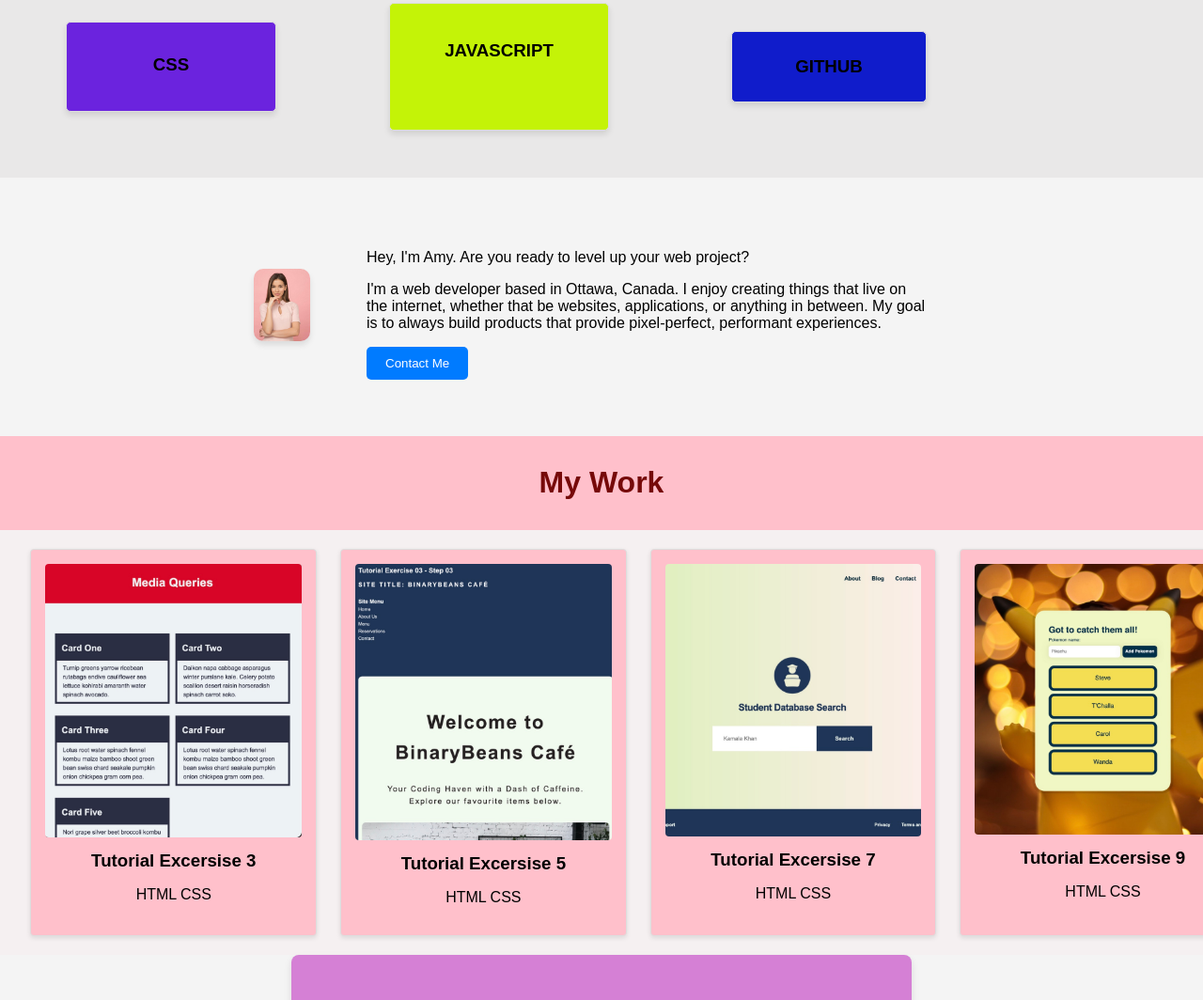
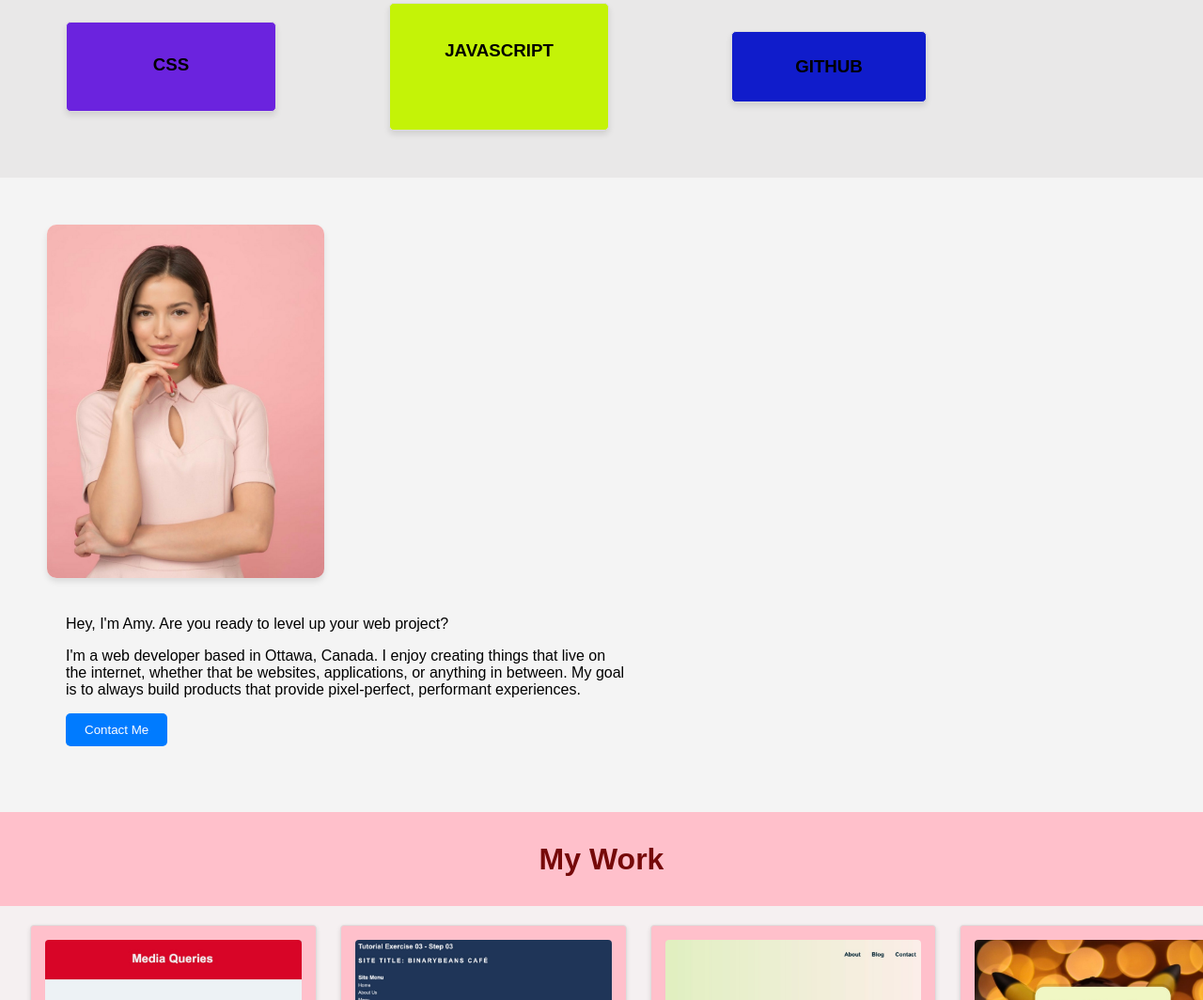
Before and after one commit to irm1005-itec1005-fall-2023/final-exam-Amentegegne04, a plain HTML site: page index.html in a window 1280 px wide. Shown: the part 557-1621 px from the top of the page at 94% size. Drawn offline with Linux system fonts and the light colour scheme.

Commit message:
fixed some stuff

```diff
--- a/styles.css
+++ b/styles.css
@@ -109,30 +109,34 @@ body {
 }
 
 .portfolio-section {
-    display: flex;
+    display: row;
     flex-wrap: wrap;
-    align-items: center;
+    align-items: right;
     justify-content: center;
-    padding: 40px;
+    padding: 50px;
     gap: 20px;
 }
 
 .portfolio-image {
-    flex: 1;
-    max-width: 800px; /* Adjust it based on your preference */
+    align-items: end;
+    flex: 5;
+    max-width: 900px; /* Adjust it based on your preference */
+    height: 100px;
 }
 
 .portfolio-image img {
-    width: 100%;
-    height: auto;
+    width: 500%;
+    height: 100;
     border-radius: 10px;
     box-shadow: 0 4px 6px rgba(0,0,0,0.1);
+    align-items: left;
 }
 
 .portfolio-description {
     flex: 2;
     max-width: 600px;
     padding: 20px;
+    align-items: center;
 }
 
 @media (max-width: 800px) {
```
